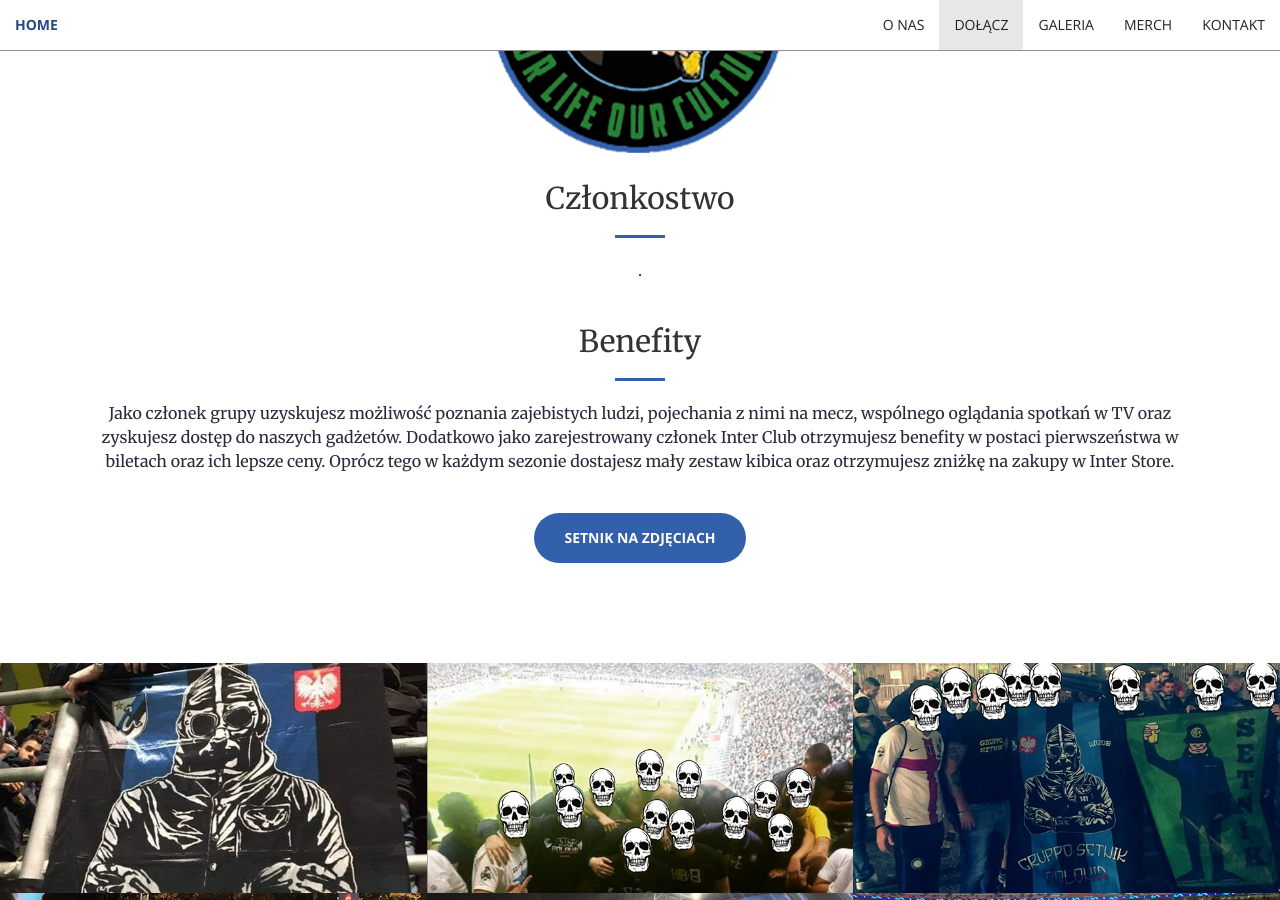
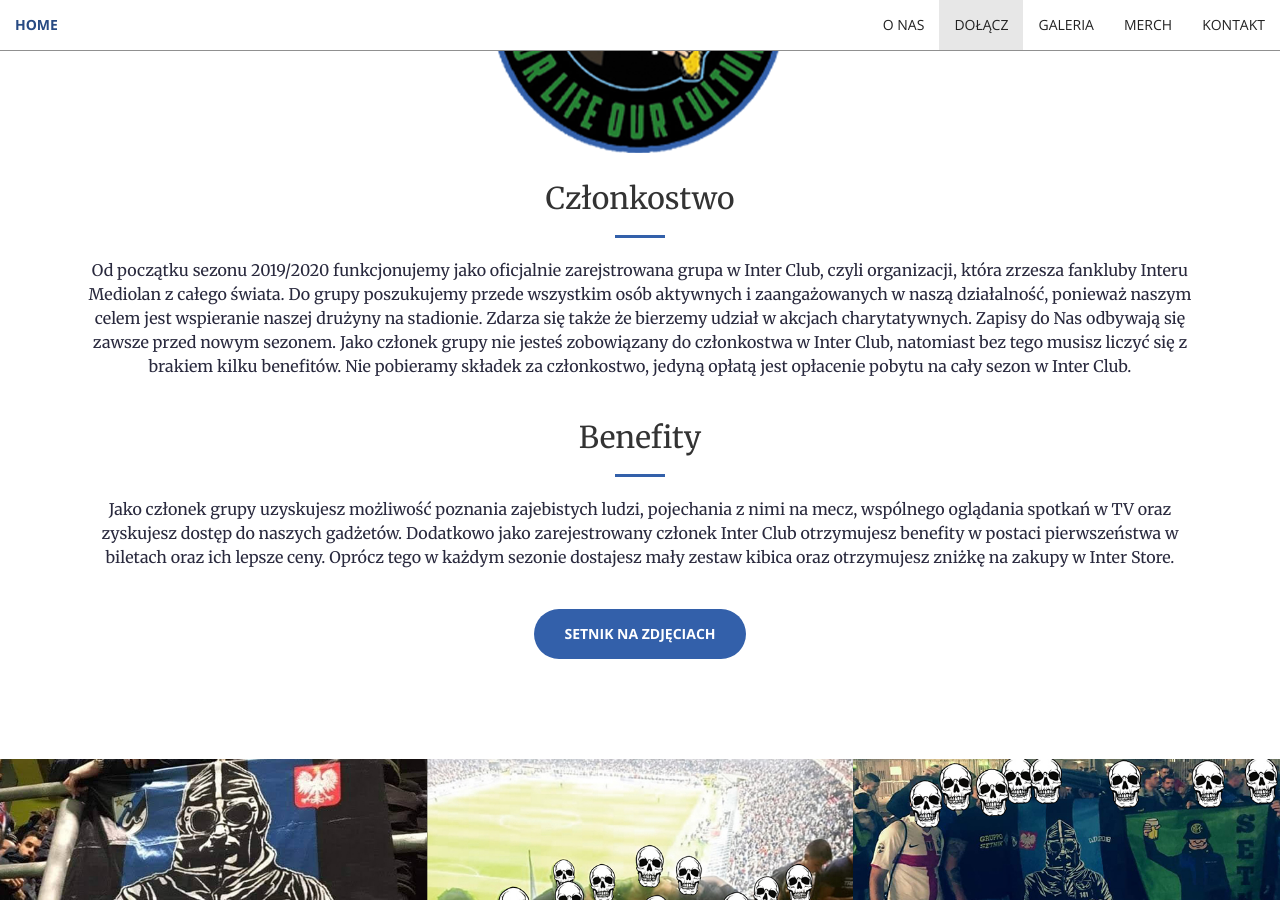
Before and after one commit to SetnikPolonia/setnikpolonia.github.io, a Jekyll site: the page built from index.html, in a window 1280 px wide and 900 px high, scrolled down 2148 px. Built offline with Jekyll 4.4.1, drawn with Linux system fonts in a browser that asks for light colours.

Commit message:
Update services.html

```diff
--- a/_includes/services.html
+++ b/_includes/services.html
@@ -5,7 +5,7 @@
                 <img class="image-logo" src="img/kolo.png">
                 <h2 class="section-heading">Członkostwo</h2>
                 <hr>
-                <p class="text-faded"><span style="color: #29293d">. </span> </p>
+                <p class="text-faded"><span style="color: #29293d"> Od początku sezonu 2019/2020 funkcjonujemy jako oficjalnie zarejstrowana grupa w Inter Club, czyli organizacji, która zrzesza fankluby Interu Mediolan z całego świata. Do grupy poszukujemy przede wszystkim osób aktywnych i zaangażowanych w naszą działalność, ponieważ  naszym celem jest wspieranie naszej drużyny na stadionie. Zdarza się także że bierzemy udział w akcjach charytatywnych. Zapisy do Nas odbywają się zawsze przed nowym sezonem. Jako członek grupy nie jesteś zobowiązany do członkostwa w Inter Club, natomiast bez tego musisz liczyć się z brakiem kilku benefitów. Nie pobieramy składek za członkostwo, jedyną opłatą jest opłacenie pobytu na cały sezon w Inter Club.   </span> </p>
                 <hr class="light">
                 <h2 class="section-heading">Benefity</h2>
                 <hr>
```
